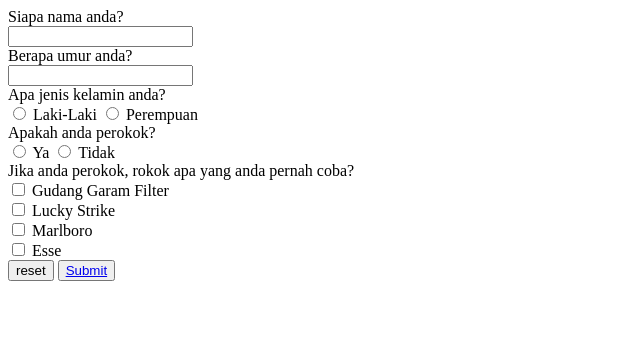
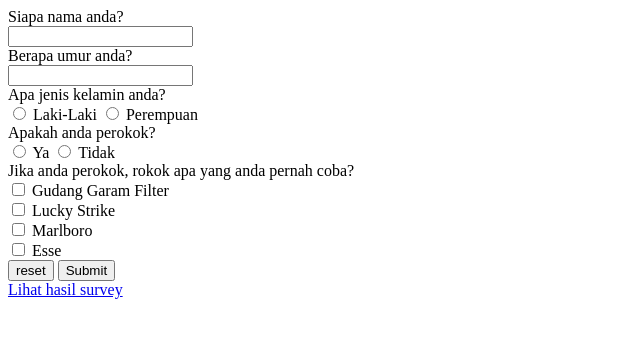
Before and after one commit to Dwaysetya/fgo24-html-formsurvey, a website: page index.html in a window 1280 px wide. Shown: the whole page, without its empty margins (0-640 px from the left). Drawn offline with Linux system fonts and the light colour scheme.

Commit message:
feat: add navigation buttons to table section

```diff
--- a/index.html
+++ b/index.html
@@ -1,7 +1,6 @@
 <!DOCTYPE html>
 <html lang="en">
   <head>
-    <!-- ini adalah komentar-->
     <title>Setya.com</title>
     <meta name="description" content="Lorem ipsum" />
     <meta name="viewport" content="width=device-width, initial-scale=1.0" />
@@ -64,8 +63,11 @@
       </div>
       <div>
         <button type="reset">reset</button>
-        <button type="submit"><a href="./pages/table.html">Submit</a></button>
+        <button type="submit">Submit</button>
       </div>
     </form>
+     <div>
+        <a href="./table.html">Lihat hasil survey</a>
+    </div>
   </body>
 </html>
```
